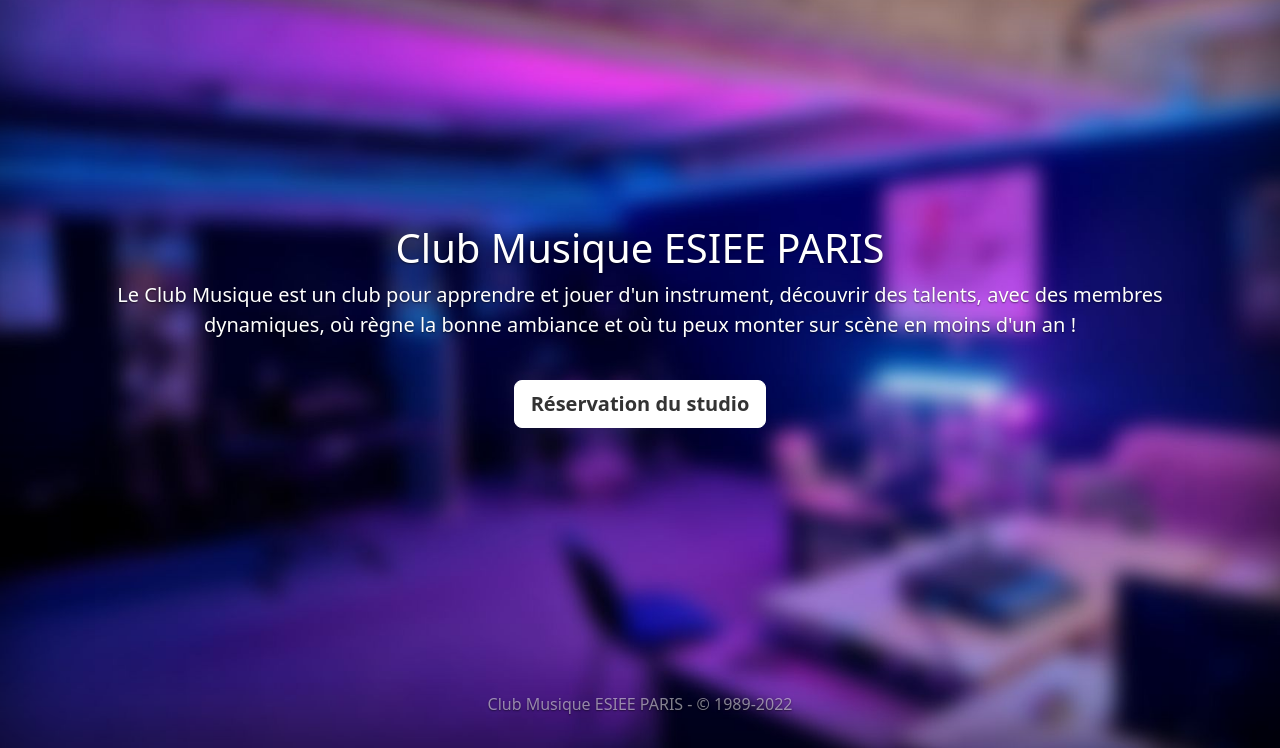
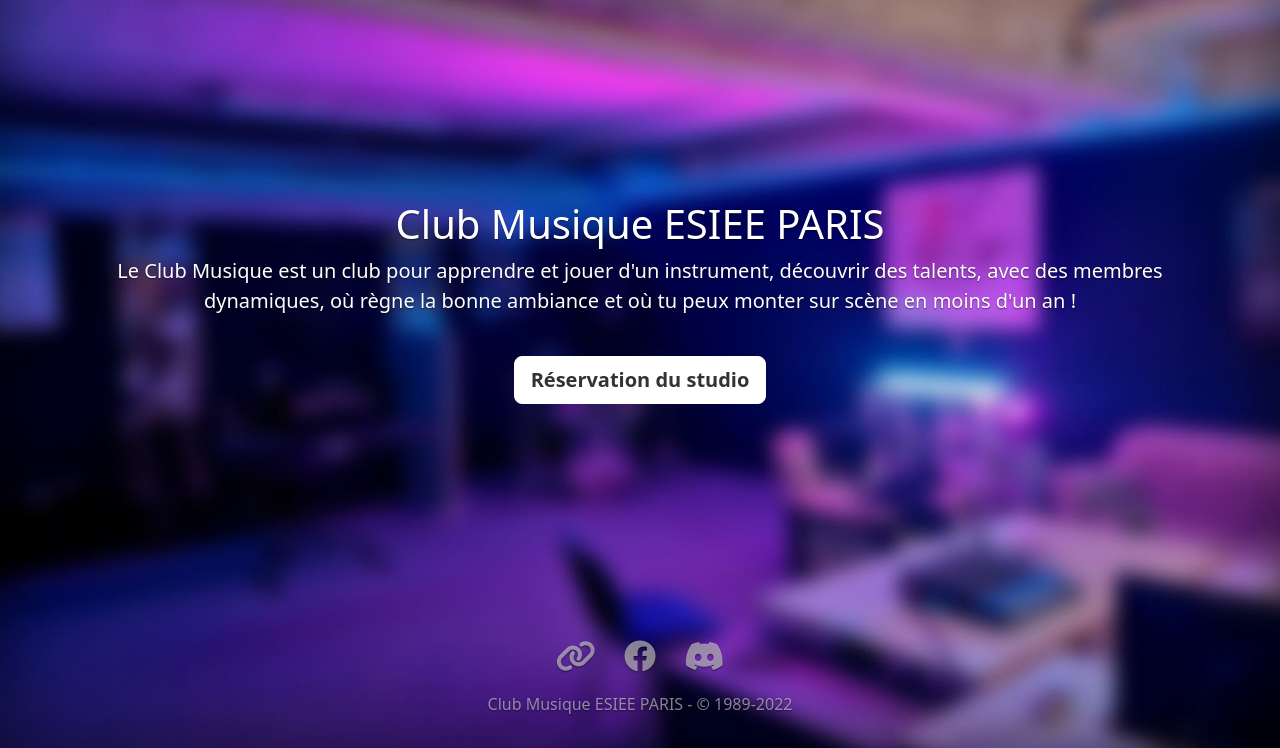
Before and after one commit to feloeht/club-musique-esiee, a Flask app: page / in a window 1280 px wide. Shown: the part 52-800 px from the top of the page. Run offline with Flask 2, Linux system fonts and the light colour scheme.

Commit message:
added footer socials links

```diff
--- a/app/templates/footer.html
+++ b/app/templates/footer.html
@@ -1,4 +1,9 @@
 			<footer class="mt-auto text-white-50 pt-4">
+				<div class="pb-4">
+					<a href="https://linktr.ee/clubmusiqueesiee" class="text-decoration-none text-white-50 fa-2xl fa fa-link"></a>
+					<a href="https://www.instagram.com/clubmusiqueesiee/" class="px-4 text-decoration-none text-white-50 fa-2xl fa-brands fa-facebook"></a>
+					<a href="http://discord.gg/FVyKYF3535" class="text-decoration-none text-white-50 fa-2xl fa-brands fa-discord"></a>
+				</div>
 				<p>Club Musique ESIEE PARIS - &copy; 1989-<script>document.write(new Date().getFullYear())</script></p>
 			</footer>
 		</div>
--- a/app/templates/header.html
+++ b/app/templates/header.html
@@ -7,7 +7,7 @@
     	<meta name="author" content="OpenGate">
     	<meta name="generator" content="OpenGate">
 		<link href="https://cdn.jsdelivr.net/npm/bootstrap@5.2.1/dist/css/bootstrap.css" rel="stylesheet" crossorigin="anonymous">
-		<link href="https://cdnjs.cloudflare.com/ajax/libs/font-awesome/4.7.0/css/font-awesome.min.css" rel="stylesheet" crossorigin="anonymous">
+		<link href="https://cdnjs.cloudflare.com/ajax/libs/font-awesome/6.2.0/css/all.min.css" rel="stylesheet" crossorigin="anonymous">
 		<link href="{{ url_for('static', filename='css/custom.css')}}" rel="stylesheet">
 		<title>Club Musique ESIEE PARIS</title>
 	</head>
```
